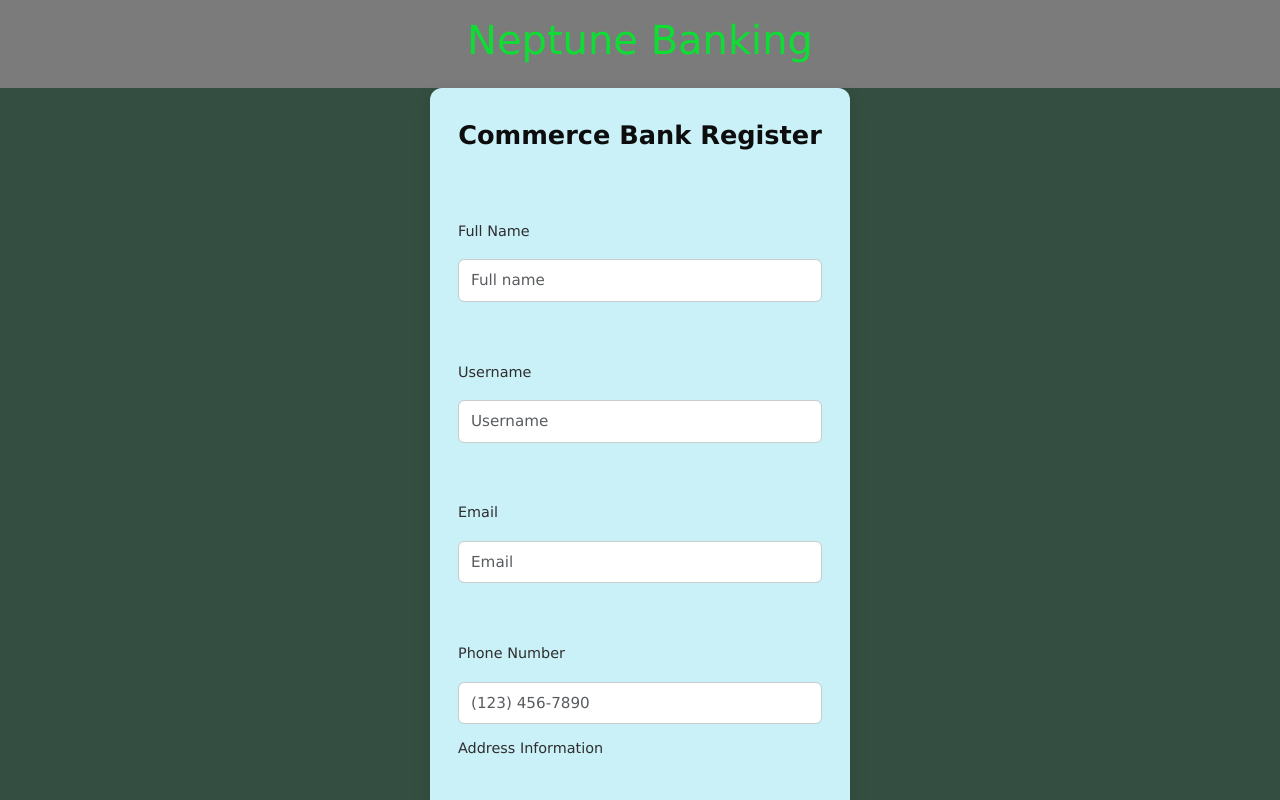
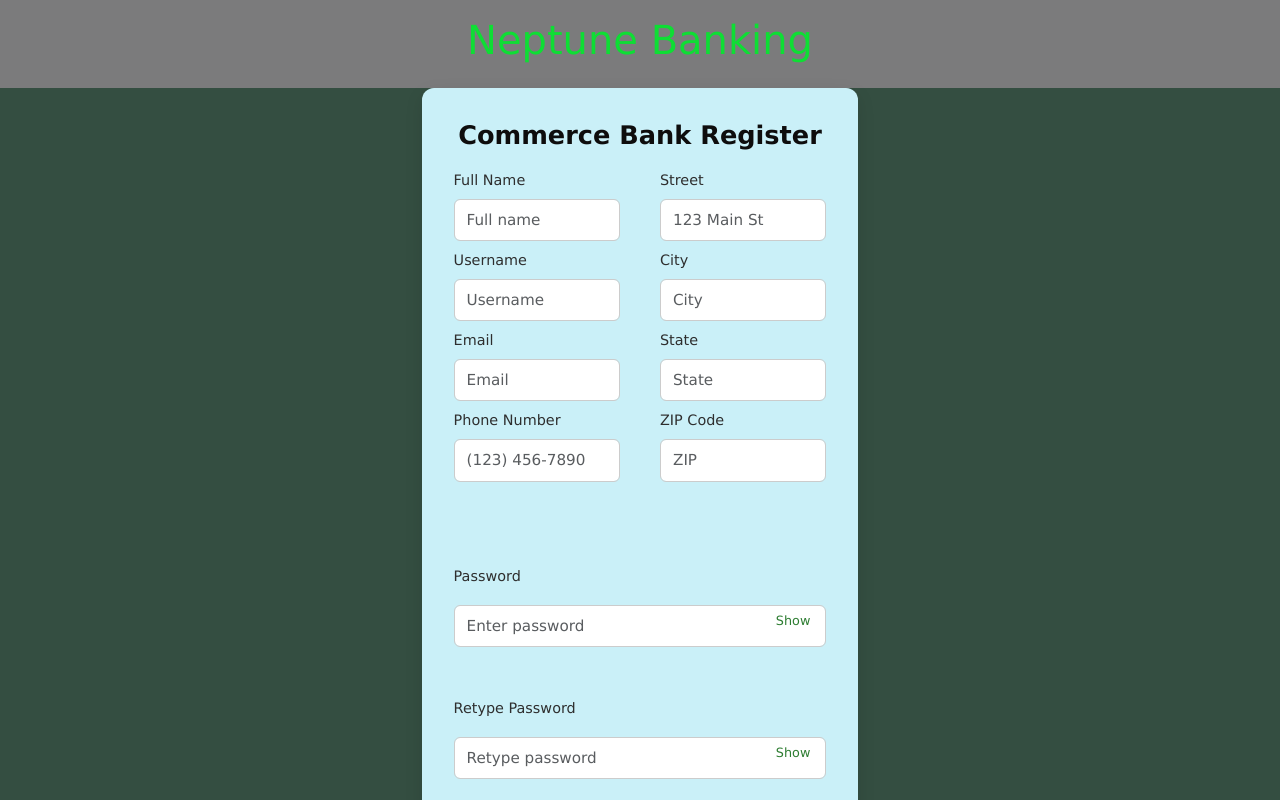
Before and after one commit to BrandenMitchell/Banking_App_Capstone, a React (Create React App) app in the folder App/client/: page /register in a window 1280 px wide. Shown: the top 800 px of the page. Built offline with nearby package versions, Linux system fonts and the light colour scheme.

Commit message:
added a small change to the register comp that makes use of the negative space.

```diff
--- a/App/client/src/components/register.js
+++ b/App/client/src/components/register.js
@@ -170,178 +170,72 @@ export default function Register() {
       <div className={`login-card ${shake ? "animate-shake" : ""}`}>
         <h2>Commerce Bank Register</h2>
 
-        <form onSubmit={handleSubmit}>
+        <form onSubmit={handleSubmit} className="form-grid">
+
+          {/* LEFT COLUMN */}
+          <div className="col">
             <label className="small-label mb-2">Full Name</label>
-          <input
-            type="text"
-            className="form-control mb-2"
-            value={fullNameInput}
-            onChange={(e) => setFullNameInput(e.target.value)}
-            placeholder="Full name"
-            required
-          />
+            <input type="text" className="form-control mb-2" value={fullNameInput} onChange={(e) => setFullNameInput(e.target.value)} placeholder="Full name" />
 
             <label className="small-label mb-2">Username</label>
-          <input
-            type="text"
-            className="form-control mb-2"
-            value={usernameInput}
-            onChange={(e) => setUsernameInput(e.target.value)}
-            placeholder="Username"
-            required
-          />
+            <input type="text" className="form-control mb-2" value={usernameInput} onChange={(e) => setUsernameInput(e.target.value)} placeholder="Username" />
 
             <label className="small-label mb-2">Email</label>
-          <input
-            type="email"
-            className="form-control mb-2"
-            value={emailInput}
-            onChange={(e) => setEmailInput(e.target.value)}
-            placeholder="Email"
-            required
-          />
+            <input type="email" className="form-control mb-2" value={emailInput} onChange={(e) => setEmailInput(e.target.value)} placeholder="Email" />
 
             <label className="small-label mb-2">Phone Number</label>
-          <input
-            type="text"
-            className="form-control mb-2"
-            value={phoneNumberInput}
-            onChange={(e) => setPhoneNumberInput(e.target.value)}
-            placeholder="(123) 456-7890"
-            required
-          />
+            <input type="text" className="form-control mb-2" value={phoneNumberInput} onChange={(e) => setPhoneNumberInput(e.target.value)} placeholder="(123) 456-7890" />
+          </div>
 
-          <h4 className="small-label mt-3 mb-2">Address Information</h4>
-
+          {/* RIGHT COLUMN */}
+          <div className="col">
             <label className="small-label mb-2">Street</label>
-          <input
-            type="text"
-            className="form-control mb-2"
-            value={streetInput}
-            onChange={(e) => setStreetInput(e.target.value)}
-            placeholder="123 Main St"
-            required
-          />
+            <input type="text" className="form-control mb-2" value={streetInput} onChange={(e) => setStreetInput(e.target.value)} placeholder="123 Main St" />
 
             <label className="small-label mb-2">City</label>
-          <input
-            type="text"
-            className="form-control mb-2"
-            value={cityInput}
-            onChange={(e) => setCityInput(e.target.value)}
-            placeholder="City"
-            required
-          />
+            <input type="text" className="form-control mb-2" value={cityInput} onChange={(e) => setCityInput(e.target.value)} placeholder="City" />
 
             <label className="small-label mb-2">State</label>
-          <input
-            type="text"
-            className="form-control mb-2"
-            value={stateInput}
-            onChange={(e) => setStateInput(e.target.value)}
-            placeholder="State"
-            required
-          />
+            <input type="text" className="form-control mb-2" value={stateInput} onChange={(e) => setStateInput(e.target.value)} placeholder="State" />
 
             <label className="small-label mb-2">ZIP Code</label>
-          <input
-            type="text"
-            className="form-control mb-2"
-            value={zipInput}
-            onChange={(e) => setZipInput(e.target.value)}
-            placeholder="ZIP"
-            required
-          />
+            <input type="text" className="form-control mb-2" value={zipInput} onChange={(e) => setZipInput(e.target.value)} placeholder="ZIP" />
+          </div>
 
+          {/* FULL WIDTH PASSWORD SECTION */}
+          <div className="col-full">
             <label className="small-label mb-2">Password</label>
-          <div
-            className="password-input-wrapper mb-2"
-            style={{ position: "relative" }}
-          >
-            <input
-              type={showPassword ? "text" : "password"}
-              className="form-control"
-              value={passwordInput}
-              onChange={handlePasswordChange}
-              placeholder="Enter password"
-              required
-            />
-            <button
-              type="button"
-              onClick={() => setShowPassword(!showPassword)}
-              style={{
-                position: "absolute",
-                right: "10px",
-                top: "6px",
-                fontSize: "0.8rem",
-                background: "none",
-                border: "none",
-                color: "#2e7d32",
-                cursor: "pointer",
-              }}
-            >
+            <div className="password-wrapper">
+              <input type={showPassword ? "text" : "password"} className="form-control" value={passwordInput} onChange={handlePasswordChange} placeholder="Enter password" />
+              <button type="button" onClick={() => setShowPassword(!showPassword)}>
                 {showPassword ? "Hide" : "Show"}
               </button>
             </div>
-          {passwordError && (
-            <p className="small-text text-red-600">{passwordError}</p>
-          )}
+
+            {passwordError && <p className="error-text">{passwordError}</p>}
 
             <label className="small-label mb-2">Retype Password</label>
-          <div
-            className="password-input-wrapper mb-2"
-            style={{ position: "relative" }}
-          >
-            <input
-              type={showConfirmPassword ? "text" : "password"}
-              className="form-control"
-              value={rePasswordInput}
-              onChange={handleConfirmPasswordChange}
-              placeholder="Retype password"
-              required
-            />
-            <button
-              type="button"
-              onClick={() => setShowConfirmPassword(!showConfirmPassword)}
-              style={{
-                position: "absolute",
-                right: "10px",
-                top: "6px",
-                fontSize: "0.8rem",
-                background: "none",
-                border: "none",
-                color: "#2e7d32",
-                cursor: "pointer",
-              }}
-            >
+            <div className="password-wrapper">
+              <input type={showConfirmPassword ? "text" : "password"} className="form-control" value={rePasswordInput} onChange={handleConfirmPasswordChange} placeholder="Retype password" />
+              <button type="button" onClick={() => setShowConfirmPassword(!showConfirmPassword)}>
                 {showConfirmPassword ? "Hide" : "Show"}
               </button>
             </div>
 
-          {confirmPasswordError && (
-            <p className="small-text text-red-600">{confirmPasswordError}</p>
-          )}
-          {!confirmPasswordError && rePasswordInput && (
-            <p className="small-text text-green-600">Passwords matched</p>
-          )}
+            {confirmPasswordError && <p className="error-text">{confirmPasswordError}</p>}
+          </div>
 
-          <button
-            type="submit"
-            className="btn-primary w-100 mt-3"
-            disabled={!isFormValid}
-          >
+          <button type="submit" className="btn-primary w-100 mt-3" disabled={!isFormValid}>
             Register
           </button>
 
           {message && (
-            <div
-              className="alert text-center mt-3"
-              style={{ color: isSuccess ? "#2e7d32" : "#c62828" }}
-            >
+            <div className="alert text-center mt-3" style={{ color: isSuccess ? "#2e7d32" : "#c62828" }}>
               {message}
             </div>
           )}
         </form>
+
         <div className="text-center mt-3 small-text">
           <span>
             Have an account?{" "}
--- a/App/client/src/css/login.css
+++ b/App/client/src/css/login.css
@@ -1,31 +1,31 @@
-.login-container{
-  position:relative;
-  z-index:2;
-  display:flex;
-  justify-content:center;
-  align-items:center;
+.login-container {
+  position: relative;
+  z-index: 2;
+  display: flex;
+  justify-content: center;
+  align-items: center;
   min-height: 100vh;
 }
 
-
-
+/* Expanded width for new horizontal layout */
 .login-card {
-  width: 420px;
-  padding: 2rem 1.75rem;
+  width: 80%;
+  max-width: 900px; /* previously 420px */
+  padding: 2rem 2rem;
   background: #caf0f8;
   border-radius: 12px;
   box-shadow: 0 6px 18px rgba(0, 0, 0, 0.1);
   transition: background 0.3s ease, color 0.3s ease;
 }
 
-
 .login-card h2 {
   font-size: 1.6rem;
   font-weight: 600;
-  color:rgb(14, 13, 13);
+  color: rgb(14, 13, 13);
   margin-bottom: 1.2rem;
   text-align: center;
 }
+
 .small-label {
   font-size: 0.9rem;
   font-weight: 500;
@@ -36,6 +36,7 @@
 .mb-2 {
   margin-bottom: 0.55rem !important;
 }
+
 .form-control {
   font-size: 0.95rem;
   padding: 0.55rem 0.75rem;
@@ -47,6 +48,7 @@
   border-color: #2e7d32;
   box-shadow: 0 0 0 0.2rem rgba(46, 125, 50, 0.25);
 }
+
 .small-text {
   font-size: 0.82rem;
   color: #666;
@@ -68,6 +70,7 @@
   border-radius: 8px;
   transition: background 0.3s ease, color 0.3s ease;
 }
+
 .btn-primary:hover {
   background-color: #1b234d;
   border-color: #1b234d;
@@ -78,19 +81,61 @@
   padding-right: 2.5rem;
 }
 
+/* ------------------------------------- */
+/* NEW: Two-column form layout */
+/* ------------------------------------- */
 
-/* Responsive adjustments */
+.form-grid {
+  display: grid;
+  grid-template-columns: 1fr 1fr;
+  gap: 25px 40px;
+}
+
+/* Simple column wrapper */
+.col {
+  display: flex;
+  flex-direction: column;
+}
+
+/* Password section spans full width */
+.col-full {
+  grid-column: span 2;
+}
+
+.password-wrapper {
+  position: relative;
+}
+
+.password-wrapper button {
+  position: absolute;
+  right: 10px;
+  top: 6px;
+  background: none;
+  border: none;
+  cursor: pointer;
+  font-size: 0.8rem;
+  color: #2e7d32;
+}
+
+.error-text {
+  color: red;
+  font-size: 0.8rem;
+}
+
+/* ------------------------------------- */
+/* RESPONSIVE — revert to one column */
+/* ------------------------------------- */
 @media (max-width: 900px) {
-  .login-page {
-    flex-direction: column;
-  }
-  .login-image-section,
-  .login-form-section {
-    height: auto;
-    margin: 15px 0;
-  }
   .login-card {
     width: 95vw;
-    max-width: 420px;
+    max-width: 600px;
+  }
+
+  .form-grid {
+    grid-template-columns: 1fr; /* stack vertically on mobile */
+  }
+
+  .col-full {
+    grid-column: span 1;
   }
 }
```
Also changed, not shown: 1 other file (tests, documents, lock files or other folders). Lines whose indentation alone changed are shown as unchanged.
